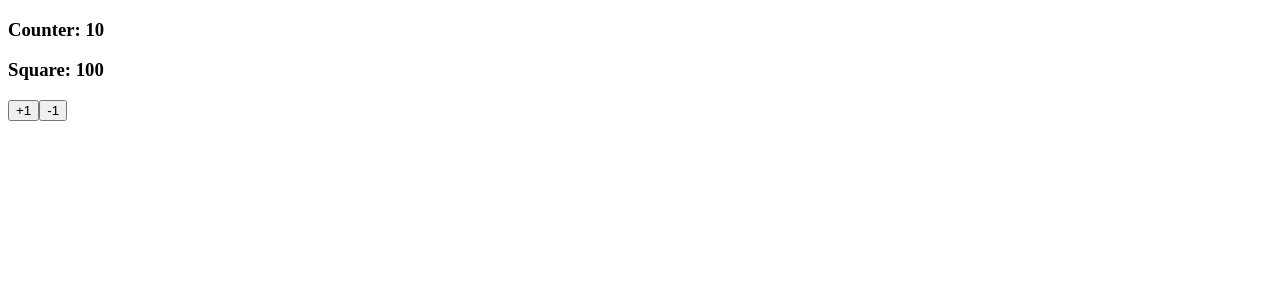
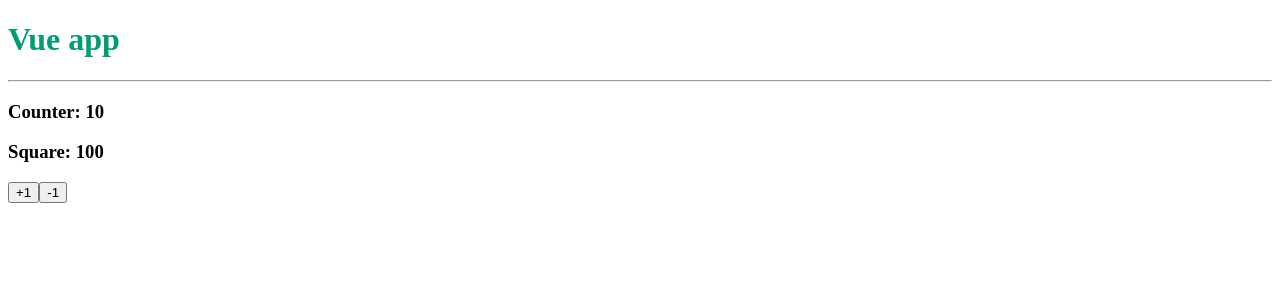
Before and after one commit to Rubru94/course-vue-from-zero-to-expert, a Vue app in the folder vue/03-indecision-app/: page / in a window 1280 px wide. Shown: the top 300 px of the page. Built offline with nearby package versions, Linux system fonts and the light colour scheme.

Commit message:
feat(03-indecision-app): Create BaseCounter component

```diff
--- a/vue/03-indecision-app/src/App.vue
+++ b/vue/03-indecision-app/src/App.vue
@@ -1,25 +1,16 @@
 <template>
-    <section>
-        <h3>Counter: {{counter}}</h3>
-        <h3>Square: {{squareCounter}}</h3>
+    <h1>Vue app</h1>
+    <hr/>
 
-        <div>
-            <button @click="counter++">+1</button>
-            <button @click="counter--">-1</button>
-        </div>
-    </section>
+    <BaseCounter/>
 </template>
 
 <script lang="ts" setup>
-    import { computed, ref } from 'vue';
-
-    const counter = ref(10);
-    const squareCounter = computed(() => Math.pow(counter.value, 2));
-
+    import BaseCounter from "./components/BaseCounter.vue";
 </script>
 
 <style scoped> /* scoped --> applies only to this component */
     h1{
-        color: aqua;
+        color: rgb(0, 156, 117);
     }
 </style>
--- /dev/null
+++ b/vue/03-indecision-app/src/components/BaseCounter.vue
@@ -0,0 +1,17 @@
+<template>
+    <section>
+        <h3>Counter: {{counter}}</h3>
+        <h3>Square: {{squareCounter}}</h3>
+
+        <div>
+            <button @click="counter++">+1</button>
+            <button @click="counter--">-1</button>
+        </div>
+    </section>
+</template>
+
+<script lang="ts" setup>
+    import { computed, ref } from 'vue';
+    const counter = ref(10);
+    const squareCounter = computed(() => Math.pow(counter.value, 2));
+</script>
```
Also changed, not shown: 1 other file (tests, documents, lock files or other folders).
